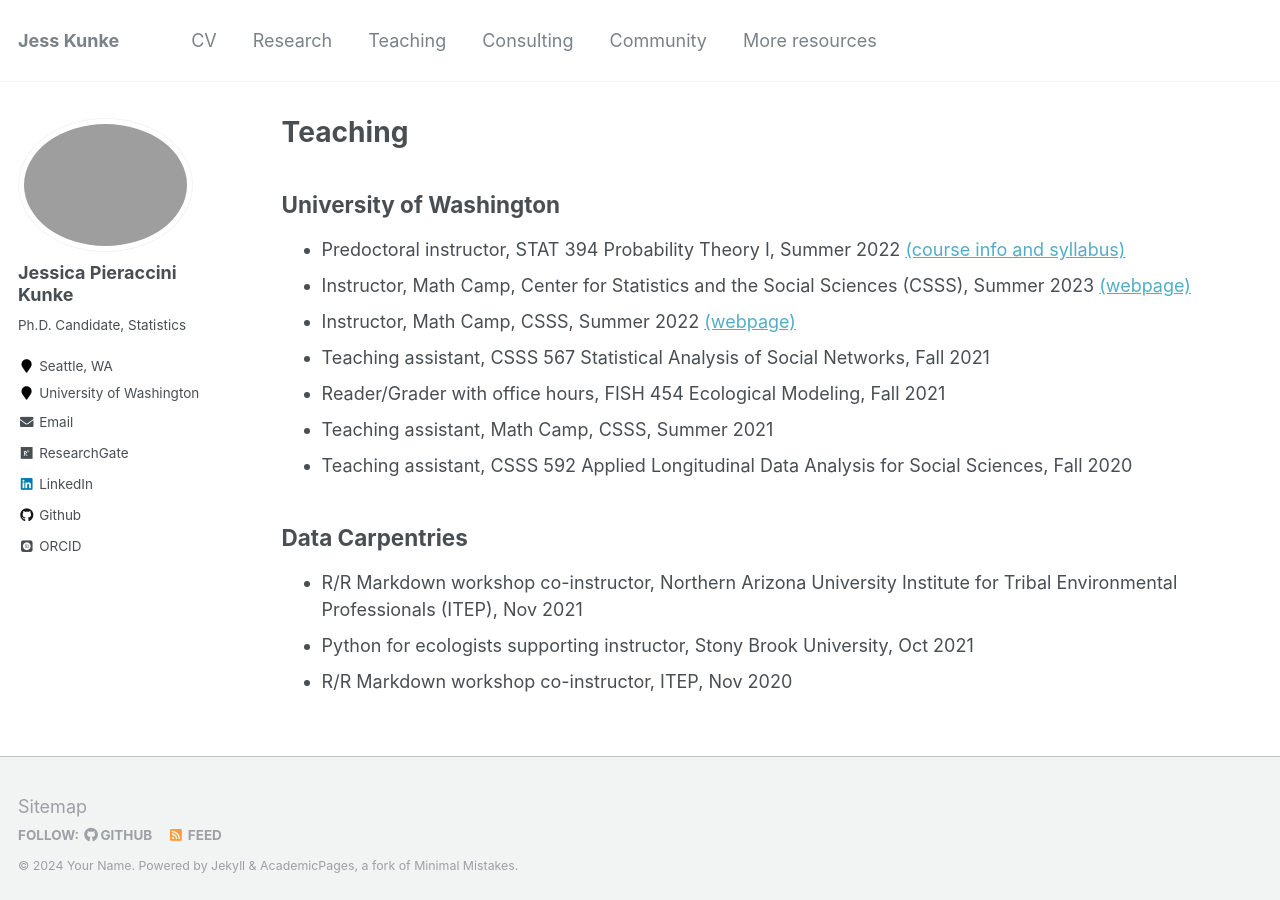
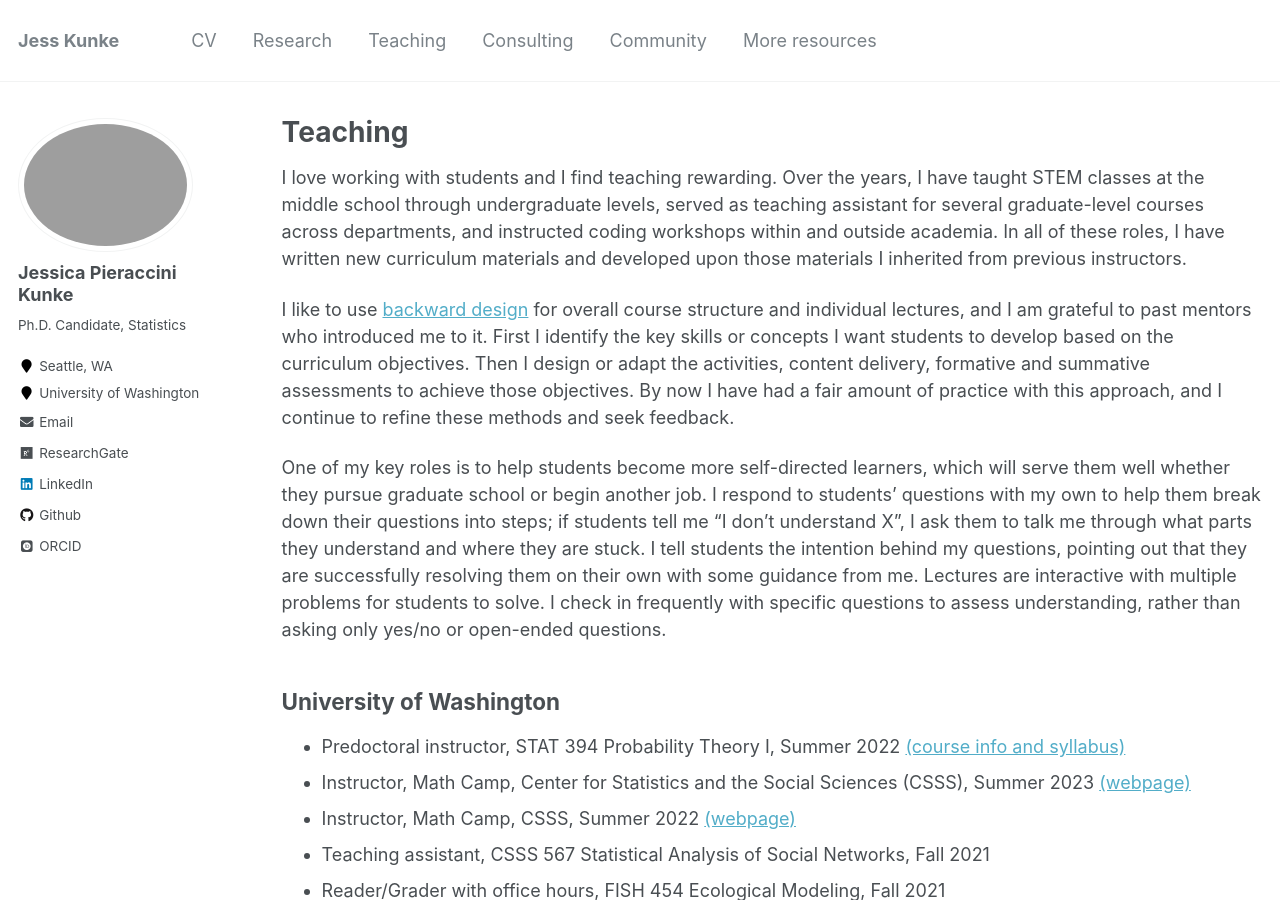
Before and after one commit to jpierkunke/jpierkunke.github.io, a Jekyll site: the page built from _pages/teaching.md, in a window 1280 px wide and 900 px high. Built offline with Jekyll 4.4.1, drawn with Linux system fonts in a browser that asks for light colours; some web fonts are replaced.

Commit message:
Update teaching.md

```diff
--- a/_pages/teaching.md
+++ b/_pages/teaching.md
@@ -4,6 +4,12 @@ title: "Teaching"
 permalink: /teaching/
 author_profile: true
 ---
+
+I love working with students and I find teaching rewarding. Over the years, I have taught STEM classes at the middle school through undergraduate levels, served as teaching assistant for several graduate-level courses across departments, and instructed coding workshops within and outside academia. In all of these roles, I have written new curriculum materials and developed upon those materials I inherited from previous instructors.
+
+I like to use [backward design](https://tll.mit.edu/teaching-resources/course-design/backward-design/) for overall course structure and individual lectures, and I am grateful to past mentors who introduced me to it. First I identify the key skills or concepts I want students to develop based on the curriculum objectives. Then I design or adapt the activities, content delivery, formative and summative assessments to achieve those objectives. By now I have had a fair amount of practice with this approach, and I continue to refine these methods and seek feedback.
+
+One of my key roles is to help students become more self-directed learners, which will serve them well whether they pursue graduate school or begin another job. I respond to students' questions with my own to help them break down their questions into steps; if students tell me "I don’t understand X", I ask them to talk me through what parts they understand and where they are stuck. I tell students the intention behind my questions, pointing out that they are successfully resolving them on their own with some guidance from me. Lectures are interactive with multiple problems for students to solve. I check in frequently with specific questions to assess understanding, rather than asking only yes/no or open-ended questions.
 
 ## University of Washington
 
```
